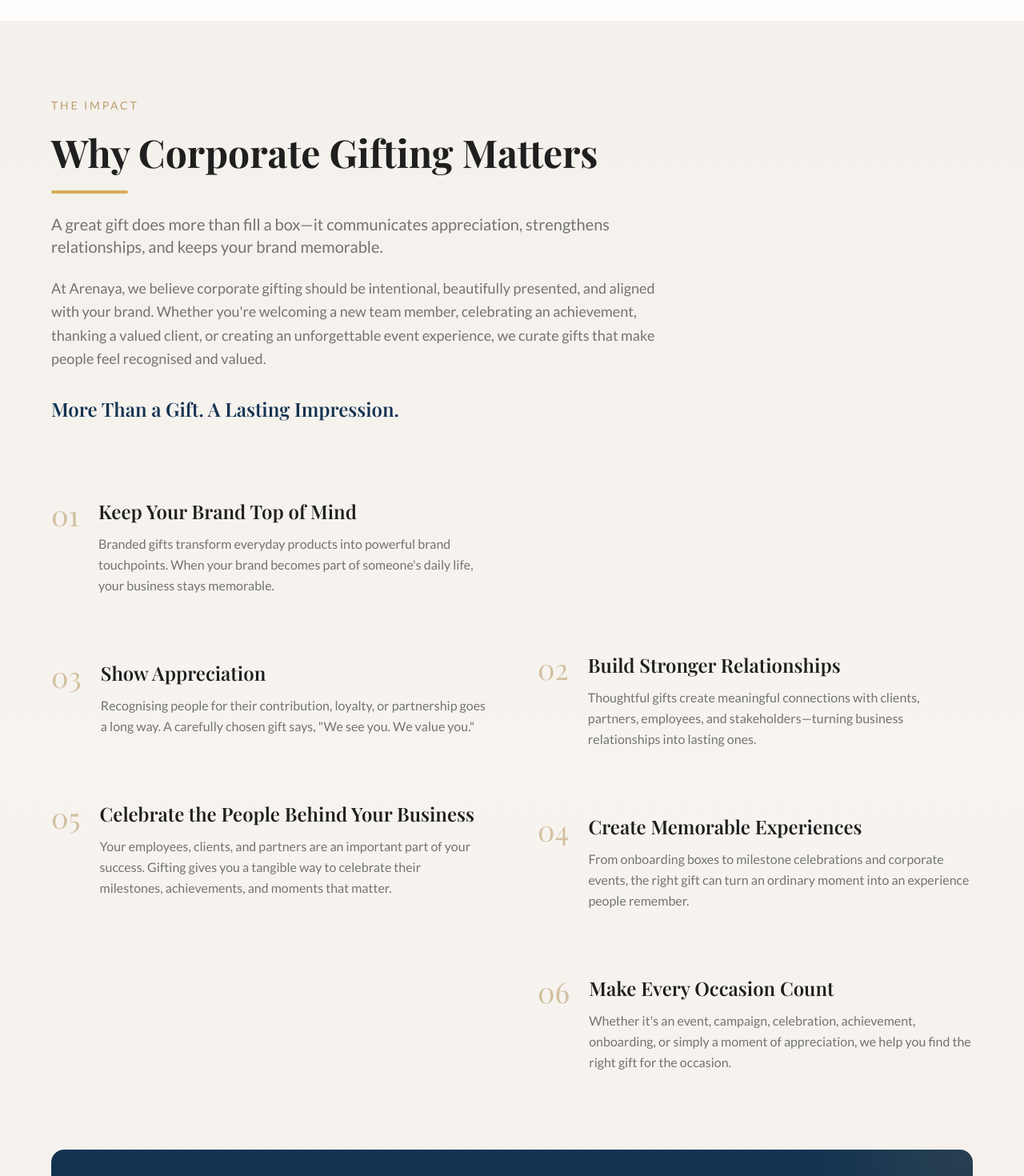
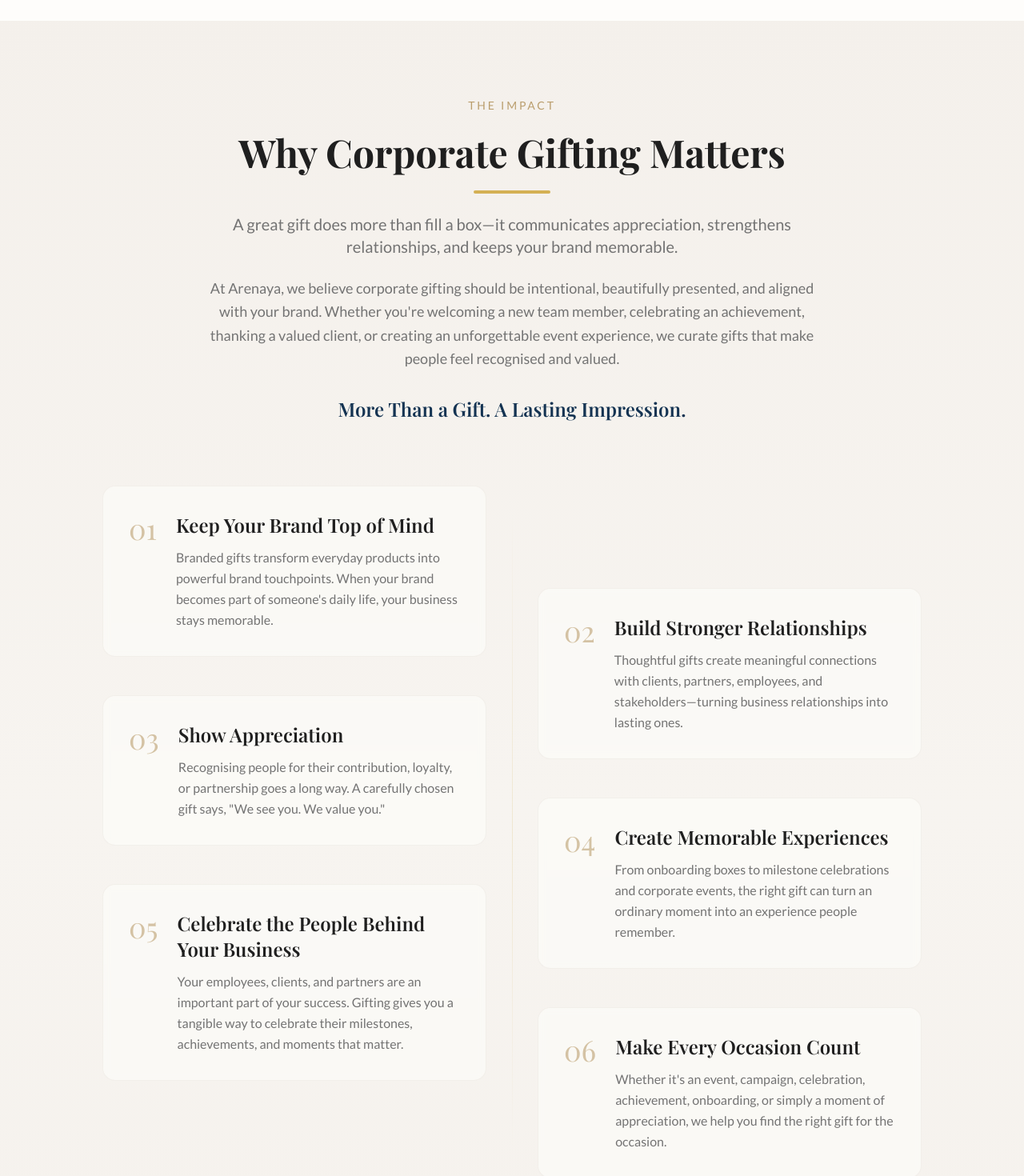
Before and after one commit to asenosi/arenaya-curated-experiences, a React (Vite) app: page / in a window 1280 px wide. Shown: the part 1020-2490 px from the top of the page at 80% size. Built offline with nearby package versions, Linux system fonts and the light colour scheme; the HTML template or start-up script is replaced by a standard one.

Commit message:
Changes
Co-authored-by: asenosi <7825533+asenosi@users.noreply.github.com>

```diff
--- a/src/pages/Home.tsx
+++ b/src/pages/Home.tsx
@@ -198,17 +198,17 @@ export default function Home() {
       {/* Why Corporate Gifting Matters */}
       <section className="py-16 lg:py-24 bg-gradient-to-b from-background via-card/30 to-background overflow-hidden">
         <div className="container mx-auto px-4 lg:px-8">
-          <div className="max-w-6xl mx-auto space-y-16 lg:space-y-24">
+          <div className="max-w-5xl mx-auto space-y-16 lg:space-y-20">
             {/* Header */}
             <ScrollReveal>
-              <div className="text-center md:text-left space-y-6 max-w-3xl">
+              <div className="text-center space-y-6 max-w-3xl mx-auto">
                 <span className="block text-secondary uppercase tracking-[0.2em] text-sm font-body font-medium">
                   The Impact
                 </span>
                 <h2 className="text-3xl md:text-4xl lg:text-5xl font-heading font-bold text-foreground leading-tight">
                   Why Corporate Gifting Matters
                 </h2>
-                <div className="w-24 h-1 bg-rich-gold rounded-full hidden md:block" />
+                <div className="w-24 h-1 bg-rich-gold rounded-full mx-auto" />
                 <p className="text-lg md:text-xl text-muted-foreground leading-relaxed">
                   A great gift does more than fill a box—it communicates appreciation, strengthens relationships, and keeps your brand memorable.
                 </p>
@@ -221,15 +221,20 @@ export default function Home() {
               </div>
             </ScrollReveal>
 
-            {/* Editorial Staggered List */}
-            <div className="grid grid-cols-1 md:grid-cols-2 gap-x-8 lg:gap-x-16 gap-y-12 md:gap-y-0">
+            {/* Overlapping Editorial Grid */}
+            <div className="relative">
+              {/* Subtle vertical connector */}
+              <div className="absolute left-1/2 top-8 bottom-8 w-px bg-gradient-to-b from-rich-gold/0 via-rich-gold/20 to-rich-gold/0 hidden md:block" />
+
+              <div className="grid grid-cols-1 md:grid-cols-2 gap-x-8 lg:gap-x-16 gap-y-8 md:gap-y-0">
                 {/* Left Column */}
-              <div className="space-y-12 lg:space-y-20">
+                <div className="space-y-8 lg:space-y-12">
                   {whyGiftingMatters.filter((_, i) => i % 2 === 0).map((item, index) => {
                     const number = String(index * 2 + 1).padStart(2, "0");
                     return (
                       <ScrollReveal key={item.title} delay={index * 120} direction="left">
-                      <div className="group flex items-start gap-5 lg:gap-6">
+                        <div className="group relative bg-card/60 backdrop-blur-sm rounded-2xl p-6 lg:p-8 border border-border/40 hover:border-rich-gold/30 transition-all duration-500 hover:-translate-y-1 hover:shadow-lg hover:shadow-rich-gold/5">
+                          <div className="flex items-start gap-5 lg:gap-6">
                             <span className="text-secondary font-heading text-3xl lg:text-4xl leading-none opacity-60 group-hover:opacity-100 transition-opacity duration-500">
                               {number}
                             </span>
@@ -242,18 +247,20 @@ export default function Home() {
                               </p>
                             </div>
                           </div>
+                        </div>
                       </ScrollReveal>
                     );
                   })}
                 </div>
 
-              {/* Right Column (Staggered) */}
-              <div className="space-y-12 lg:space-y-20 md:mt-32 lg:mt-48">
+                {/* Right Column - nested between left items */}
+                <div className="space-y-8 lg:space-y-12 md:mt-24 lg:mt-32">
                   {whyGiftingMatters.filter((_, i) => i % 2 !== 0).map((item, index) => {
                     const number = String(index * 2 + 2).padStart(2, "0");
                     return (
                       <ScrollReveal key={item.title} delay={index * 120 + 100} direction="right">
-                      <div className="group flex items-start gap-5 lg:gap-6">
+                        <div className="group relative bg-card/60 backdrop-blur-sm rounded-2xl p-6 lg:p-8 border border-border/40 hover:border-rich-gold/30 transition-all duration-500 hover:-translate-y-1 hover:shadow-lg hover:shadow-rich-gold/5">
+                          <div className="flex items-start gap-5 lg:gap-6">
                             <span className="text-secondary font-heading text-3xl lg:text-4xl leading-none opacity-60 group-hover:opacity-100 transition-opacity duration-500">
                               {number}
                             </span>
@@ -266,9 +273,11 @@ export default function Home() {
                               </p>
                             </div>
                           </div>
+                        </div>
                       </ScrollReveal>
                     );
                   })}
+                </div>
               </div>
             </div>
 
```
Lines whose indentation alone changed are shown as unchanged.
